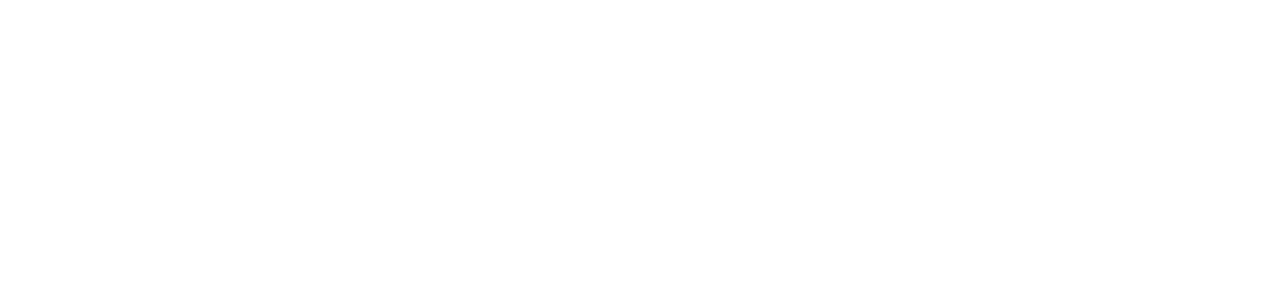
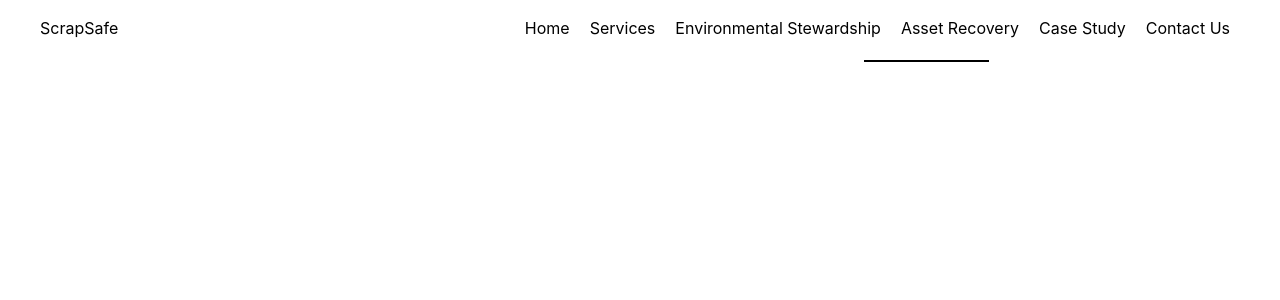
Before and after one commit to BoxOfCereal/scrap-safe, a React (Create React App) app: page / in a window 1280 px wide. Shown: the top 300 px of the page. Built offline with nearby package versions, Linux system fonts and the light colour scheme.

Commit message:
Adds nav bar component with styles

```diff
--- a/src/App.js
+++ b/src/App.js
@@ -1,9 +1,14 @@
 import React, { Component } from "react";
 import "./App.scss";
+import { NavBar } from "./components/index";
 
 class App extends Component {
   render() {
-    return <div className="App" />;
+    return (
+      <div className="App">
+        <NavBar />
+      </div>
+    );
   }
 }
 
--- /dev/null
+++ b/src/components/NavBar/NavBar.js
@@ -0,0 +1,25 @@
+import React from "react";
+import "./NavBar.scss";
+
+const NavBar = () => {
+  return (
+    <header className="nav-wrapper">
+      <div className="company-name">
+        <span>S</span>crap<span>S</span>afe
+      </div>
+      <nav className="nav-bar">
+        <ul>
+          <li>Home</li>
+          <li>Services</li>
+          <li>Environmental Stewardship</li>
+          <li>Asset Recovery</li>
+          <li>Case Study</li>
+          <li>Contact Us</li>
+          <div className="underbar asset" />
+        </ul>
+      </nav>
+    </header>
+  );
+};
+
+export default NavBar;
--- /dev/null
+++ b/src/components/NavBar/NavBar.scss
@@ -0,0 +1,104 @@
+$nav-item-padding: 20px 40px;
+$hover-underbar-height: 6px;
+
+.nav-wrapper {
+  min-width: 100%;
+  display: flex;
+  justify-content: space-between;
+
+  .company-name {
+    padding: $nav-item-padding;
+  }
+
+  .nav-bar {
+    padding-right: 40px;
+  }
+
+  .underbar {
+    width: 10px;
+    height: 2px;
+    background-color: black;
+    left: 10px;
+    top: 60px;
+    position: absolute;
+    transition: 0.5s ease;
+  }
+  .home {
+    width: 62px;
+    left: 0px;
+  }
+  .services {
+    width: 76px;
+    left: 62px;
+  }
+  .enviro {
+    width: 211px;
+    left: 138px;
+  }
+  .asset {
+    width: 125px;
+    left: 349px;
+  }
+  .case {
+    width: 92px;
+    left: 474px;
+  }
+  .contact {
+    width: 96px;
+    left: 570px;
+  }
+
+  ul {
+    display: flex;
+    position: relative;
+  }
+  li {
+    padding: 20px 10px;
+    transition: 0.5s ease;
+    &:hover {
+      cursor: pointer;
+      &:nth-of-type(1):hover ~ .underbar {
+        left: 0;
+        width: 63px;
+        height: $hover-underbar-height;
+        background: rgba(100, 100, 200, 1);
+      }
+      &:nth-of-type(1):active ~ .underbar {
+        left: 0;
+        width: 63px;
+        height: $hover-underbar-height;
+        background: rgba(100, 100, 200, 1);
+      }
+      &:nth-of-type(2):hover ~ .underbar {
+        left: 62px;
+        width: 76px;
+        height: $hover-underbar-height;
+        background: rgba(100, 100, 200, 1);
+      }
+      &:nth-of-type(3):hover ~ .underbar {
+        left: 138px;
+        width: 211px;
+        height: $hover-underbar-height;
+        background: rgba(100, 100, 200, 1);
+      }
+      &:nth-of-type(4):hover ~ .underbar {
+        left: 349px;
+        width: 125px;
+        height: $hover-underbar-height;
+        background: rgba(100, 100, 200, 1);
+      }
+      &:nth-of-type(5):hover ~ .underbar {
+        left: 474px;
+        width: 92px;
+        height: $hover-underbar-height;
+        background: rgba(100, 100, 200, 1);
+      }
+      &:nth-of-type(6):hover ~ .underbar {
+        width: 96px;
+        left: 570px;
+        height: $hover-underbar-height;
+        background: rgba(100, 100, 200, 1);
+      }
+    }
+  }
+}
--- /dev/null
+++ b/src/components/index.js
@@ -0,0 +1 @@
+export { default as NavBar } from "./NavBar/NavBar";
--- a/src/index.css
+++ b/src/index.css
@@ -1,3 +1,133 @@
+/* http://meyerweb.com/eric/tools/css/reset/
+   v2.0 | 20110126
+   License: none (public domain)
+*/
+
+html,
+body,
+div,
+span,
+applet,
+object,
+iframe,
+h1,
+h2,
+h3,
+h4,
+h5,
+h6,
+p,
+blockquote,
+pre,
+a,
+abbr,
+acronym,
+address,
+big,
+cite,
+code,
+del,
+dfn,
+em,
+img,
+ins,
+kbd,
+q,
+s,
+samp,
+small,
+strike,
+strong,
+sub,
+sup,
+tt,
+var,
+b,
+u,
+i,
+center,
+dl,
+dt,
+dd,
+ol,
+ul,
+li,
+fieldset,
+form,
+label,
+legend,
+table,
+caption,
+tbody,
+tfoot,
+thead,
+tr,
+th,
+td,
+article,
+aside,
+canvas,
+details,
+embed,
+figure,
+figcaption,
+footer,
+header,
+hgroup,
+menu,
+nav,
+output,
+ruby,
+section,
+summary,
+time,
+mark,
+audio,
+video {
+  margin: 0;
+  padding: 0;
+  border: 0;
+  font-size: 100%;
+  font: inherit;
+  vertical-align: baseline;
+}
+/* HTML5 display-role reset for older browsers */
+article,
+aside,
+details,
+figcaption,
+figure,
+footer,
+header,
+hgroup,
+menu,
+nav,
+section {
+  display: block;
+}
+body {
+  line-height: 1;
+}
+ol,
+ul {
+  list-style: none;
+}
+blockquote,
+q {
+  quotes: none;
+}
+blockquote:before,
+blockquote:after,
+q:before,
+q:after {
+  content: "";
+  content: none;
+}
+table {
+  border-collapse: collapse;
+  border-spacing: 0;
+}
+
 body {
   margin: 0;
   padding: 0;
```
